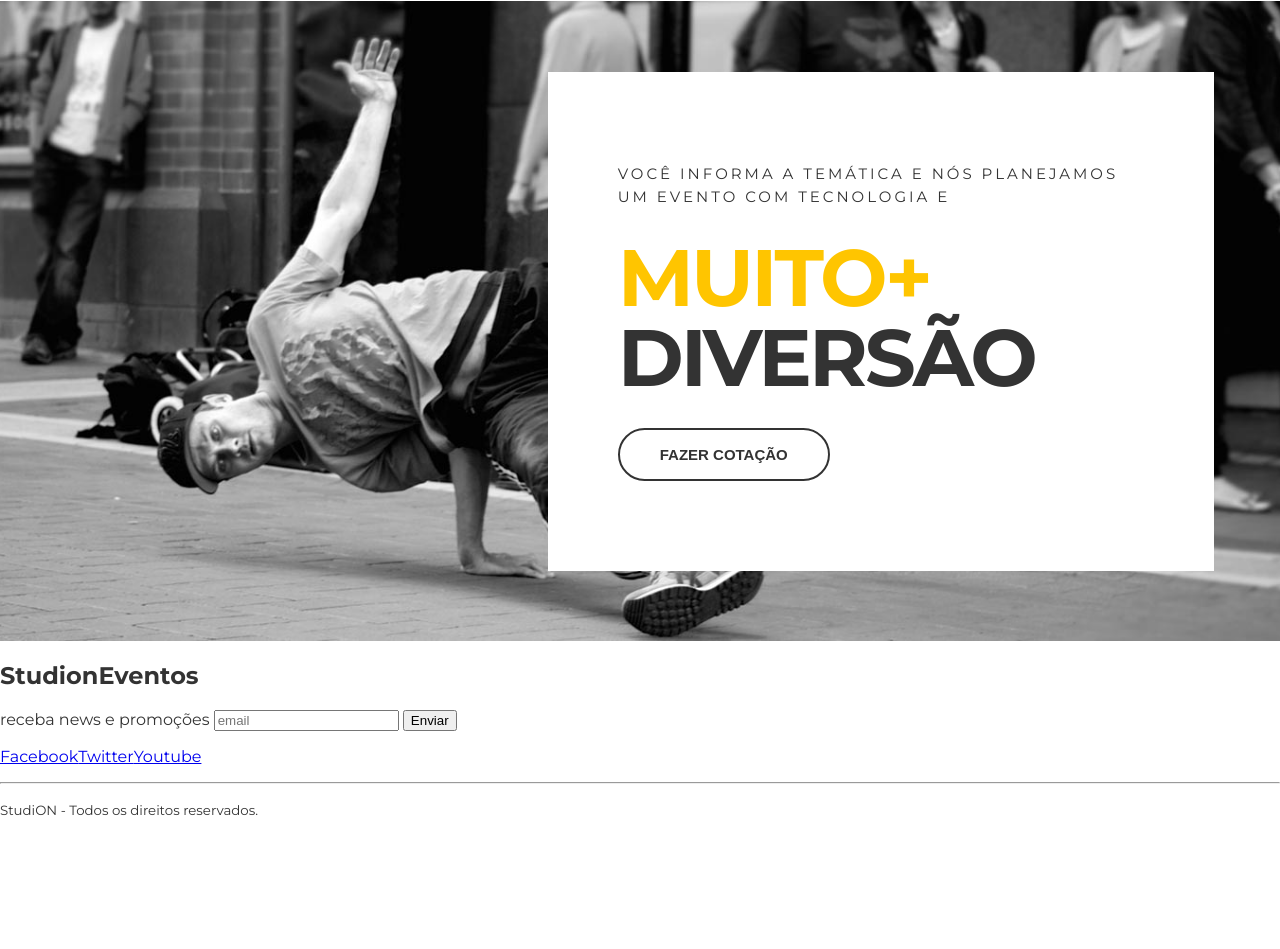
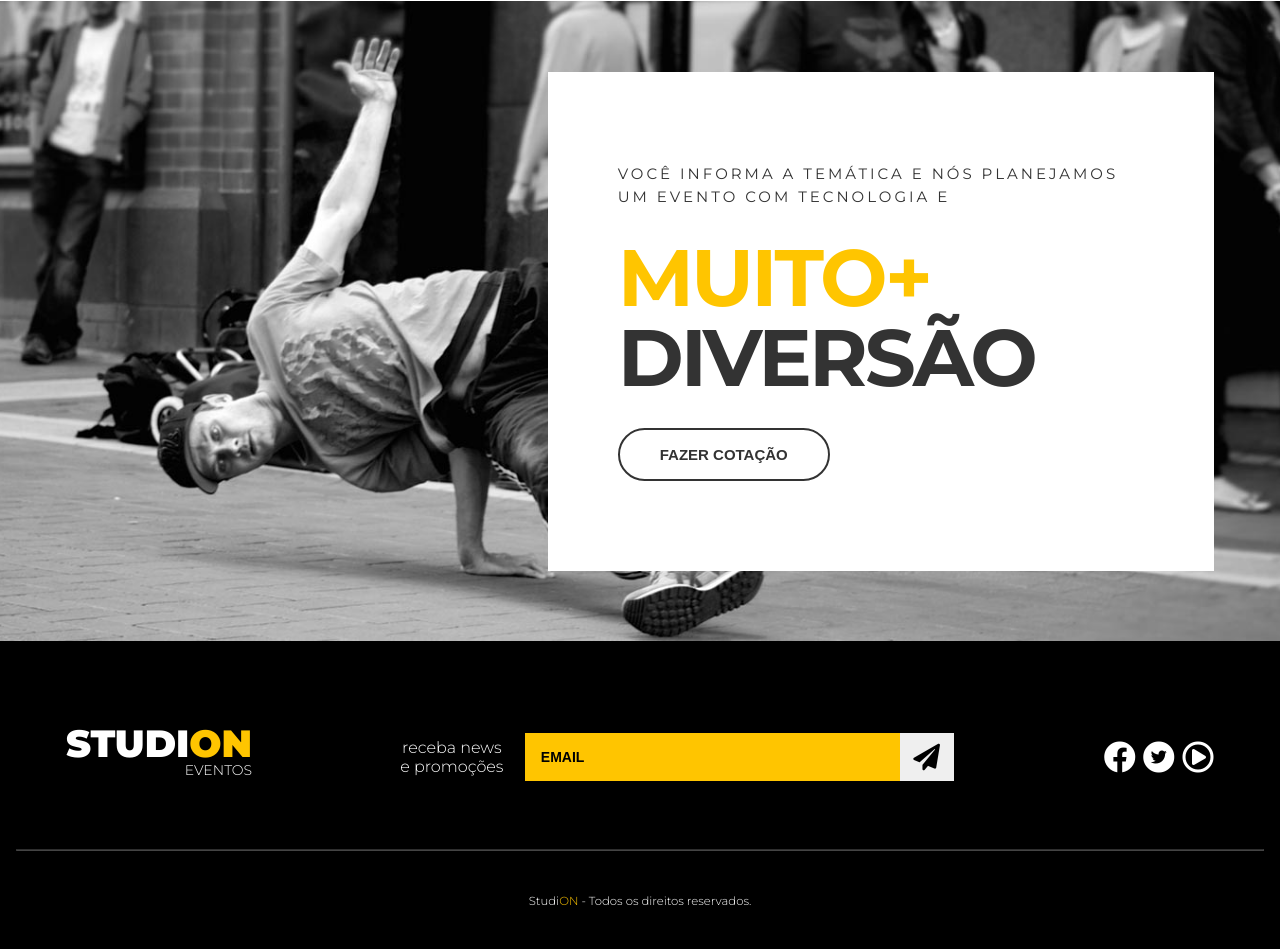
Before and after one commit to dirleizin/studion, a website: page src/index.html in a window 1280 px wide. Shown: the part 1718-2667 px from the top of the page. Before the commit the page ends 2553 px from the top, so only its background shows below. Drawn offline with Linux system fonts and the light colour scheme.

Commit message:
feat(index): created estcucture footer the homepage

```diff
--- a/src/index.html
+++ b/src/index.html
@@ -115,21 +115,40 @@
             </div>
         </section>
     </main>
-    <footer>
-        <h2>Studi<span>on</span><span>Eventos</span></h2>
-        <form>
-            <label>receba news e promoções</label>
-            <input type="email" placeholder="email">
-            <button type="submit">Enviar</button>
-        </form>
-        <ul>
-            <li><a href="https://facebook.com/" target="_blank">Facebook</a></li>
-            <li><a href="https://twitter.com/" target="_blank">Twitter</a></li>
-            <li><a href="https://youtube.com/" target="_blank">Youtube</a></li>
-        </ul>
+
+    <footer class="footer">
+        <div class="container footer__container">
+            <h2 class="logo-studion">
+                Studi<span class="copy--primary">on</span>
+                <span class="logo-studion__subtitle">Eventos</span>
+            </h2>
+            <form class="footer__form">
+                <label for="email">receba news e promoções</label>
+                    <div class="footer__email">
+                        <input id="email" type="email" placeholder="email">
+                        <button type="submit">
+                            <i class="fas fa-paper-plane fa-2x"></i>
+                        </button>
+                    </div>
+            </form>
+            <ul class="footer__social">
+                <li><a href="https://facebook.com/" target="_blank">
+                    <i class="fab fa-facebook fa-2x"></i>
+                </a></li>
+                <li><a href="https://twitter.com/" target="_blank">
+                    <span class="fa-stack">
+                        <i class="fas fa-circle fa-stack-2x"></i>
+                        <i class="fab fa-twitter fa-stack-1x fa-inverse "></i>
+                      </span>
+                </a></li>
+                <li><a href="https://youtube.com/" target="_blank">
+                    <i class="far fa-play-circle fa-2x"></i>
+                </a></li>
+            </ul>
+        </div>
         <hr />
         <p>
-            <small>Studi<span>ON</span> - Todos os direitos reservados.</small>
+            <small>Studi<span class="copy--primary">ON</span> - Todos os direitos reservados.</small>
         </p>
     </footer>
 </body>
--- a/src/style.css
+++ b/src/style.css
@@ -1,4 +1,6 @@
 @import url('https://fonts.googleapis.com/css2?family=Montserrat:ital,wght@0,100..900;1,100..900&family=Roboto:ital,wght@0,100;0,300;0,400;0,500;0,700;0,900;1,100;1,300;1,400;1,500;1,700;1,900&display=swap');
+@import url('https://cdnjs.cloudflare.com/ajax/libs/font-awesome/5.13.0/css/fontawesome.min.css');
+@import url('https://cdnjs.cloudflare.com/ajax/libs/font-awesome/5.13.0/css/all.min.css');
 * {
     box-sizing: border-box;
 }
@@ -80,12 +82,12 @@ ul {
     font-weight: 900;/*peso da fonte pra deixar em negrito*/
     line-height: 1ch;/*realativoo tamanho da altura do glifoO 0 da fonte*/
     text-transform: uppercase;
+    text-align: right;
 }
 
 .logo-studion__subtitle{
     font-size: 0.875rem;
     font-weight: 300;
-    float: right;
 }
 
 .copy--primary {
@@ -270,3 +272,105 @@ ul {
     border-color: var(--color-copy);
     background: unset;
 }
+
+.footer {
+    background-color: #000;
+    color: #fff;
+    padding: 0 1rem;
+}
+
+.footer__container {
+    display: grid;
+    grid-template-columns: repeat(3, auto);
+    align-items: center;
+    padding: 5.25rem 0 3.75rem 0;
+}
+
+.footer .logo-studion {
+    justify-self: start;
+    margin: 0;
+}
+
+.logo-studion__subtitle {
+    display: block;
+}
+
+.footer__form {
+    display: grid;
+    place-items: center;
+    grid-template-columns: 10ch auto;
+    gap: 1.25rem;
+}
+
+.footer__form label {
+    font-size: 0.875;
+    font-weight: 300;
+    text-align: center;
+}
+
+.footer__email {
+    display: grid;
+    grid-template-columns: auto 3.375rem;
+    width: 100%;
+}
+
+.footer__form input {
+    width: 100%;
+    background-color: var(--color-primary);
+    border: unset;
+    padding: 1rem;
+    font-size: 0.875rem;
+    font-weight: 700;
+    text-transform: uppercase;
+    color: #000;
+}
+
+.footer__form input::placeholder {
+    color: #000;
+}
+
+
+.footer__form input:focus {
+    outline: unset;
+}
+
+.footer__form button {
+    cursor: pointer;
+    border: unset;
+    height: 100%;
+    transition: 0.3s all ease;
+}
+
+.footer__form button:hover {
+    color: #fff;
+    background-color: var(--color-copy);
+}
+
+.footer__social {
+    justify-self: end;
+}
+
+.footer__social a,
+.footer__social a:visited,
+.footer__social a:active {
+    color: #fff;
+    margin-left: 0.2rem;
+}
+
+.footer__social a .fa-twitter,
+.footer__social a:visited .fa-twiiter,
+.footer__social a:active .fa-twitter{
+    color: #000;
+}
+
+footer hr {
+    border-color: #fff4;
+    margin: 0;
+}
+
+footer p {
+    text-align: center;
+    font-size: 0.875rem;
+    font-weight: 300;
+    margin: 2.5rem 0;
+}
```
